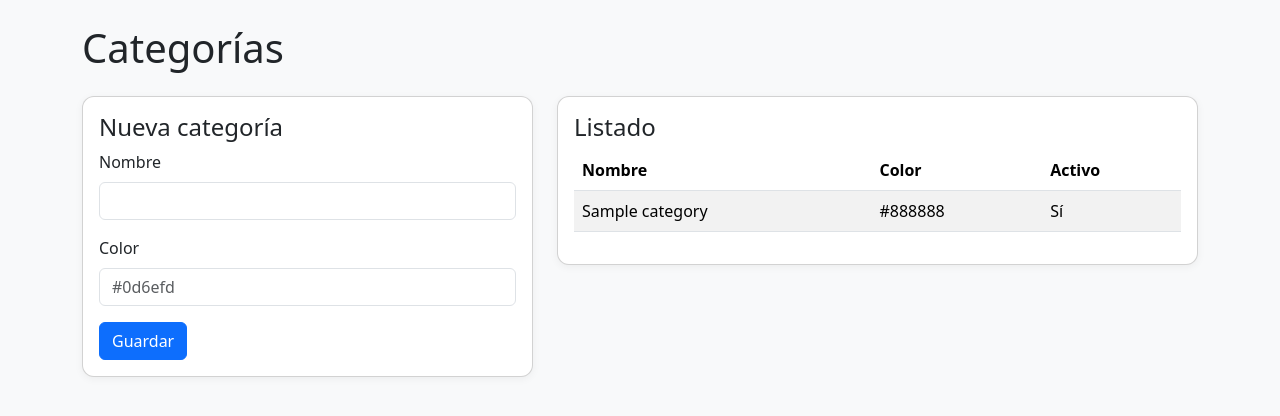
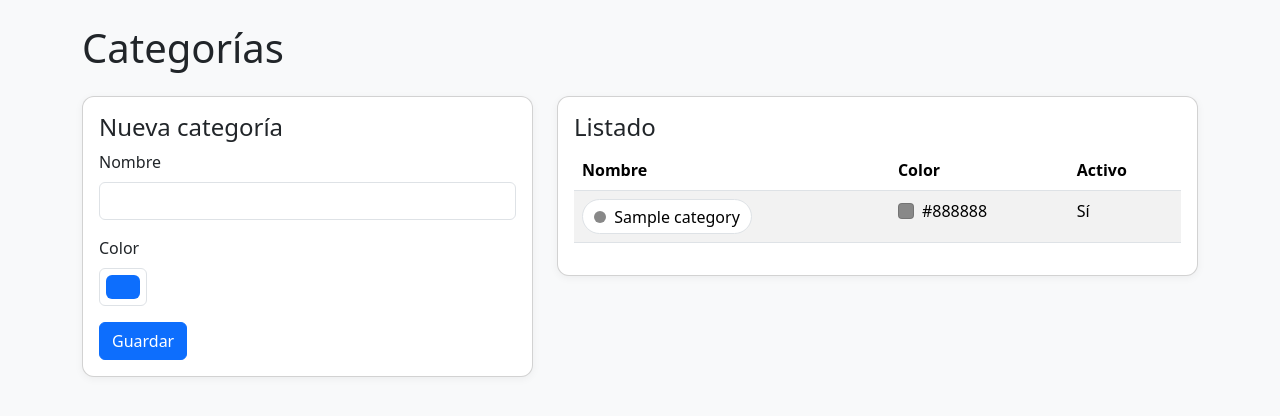
Before and after one commit to JSenen/time-tracker, a Flask app: page /categories in a window 1280 px wide. Shown: the part 56-472 px from the top of the page. Run offline with Flask 3, Linux system fonts and the light colour scheme; tables that the repository leaves empty hold one stand-in row (values such as "Sample post").

Commit message:
colores en categorias

```diff
--- a/app/static/style.css
+++ b/app/static/style.css
@@ -8,3 +8,39 @@ body {
   border-radius: 12px;
   box-shadow: 0 2px 8px rgba(0, 0, 0, 0.05);
 }
+
+.category-badge {
+  display: inline-flex;
+  align-items: center;
+  gap: 0.5rem;
+  padding: 0.3rem 0.7rem;
+  border: 1px solid #dee2e6;
+  border-radius: 999px;
+  background-color: #fff;
+}
+
+.category-dot,
+.category-swatch {
+  display: inline-block;
+  flex-shrink: 0;
+  background-color: #adb5bd;
+}
+
+.category-dot {
+  width: 0.75rem;
+  height: 0.75rem;
+  border-radius: 50%;
+}
+
+.category-swatch {
+  width: 1rem;
+  height: 1rem;
+  border: 1px solid rgba(0, 0, 0, 0.15);
+  border-radius: 0.25rem;
+}
+
+.category-color-value {
+  display: inline-flex;
+  align-items: center;
+  gap: 0.5rem;
+}
--- a/app/templates/categories.html
+++ b/app/templates/categories.html
@@ -13,12 +13,7 @@
         </div>
         <div class="mb-3">
           <label class="form-label">Color</label>
-          <input
-            type="text"
-            name="color"
-            class="form-control"
-            placeholder="#0d6efd"
-          />
+          <input type="color" name="color" class="form-control form-control-color" value="#0d6efd" />
         </div>
         <button class="btn btn-primary">Guardar</button>
       </form>
@@ -39,8 +34,22 @@
         <tbody>
           {% for category in categories %}
           <tr>
-            <td>{{ category.name }}</td>
-            <td>{{ category.color or '-' }}</td>
+            <td>
+              <span class="category-badge">
+                <span class="category-dot" {% if category.color %}style="background-color: {{ category.color }};"{% endif %}></span>
+                {{ category.name }}
+              </span>
+            </td>
+            <td>
+              {% if category.color %}
+              <span class="category-color-value">
+                <span class="category-swatch" style="background-color: {{ category.color }};"></span>
+                {{ category.color }}
+              </span>
+              {% else %}
+              -
+              {% endif %}
+            </td>
             <td>{{ 'Sí' if category.active else 'No' }}</td>
           </tr>
           {% endfor %}
```
Also changed, not shown: app/templates/entries.html (+6 -1 lines).
